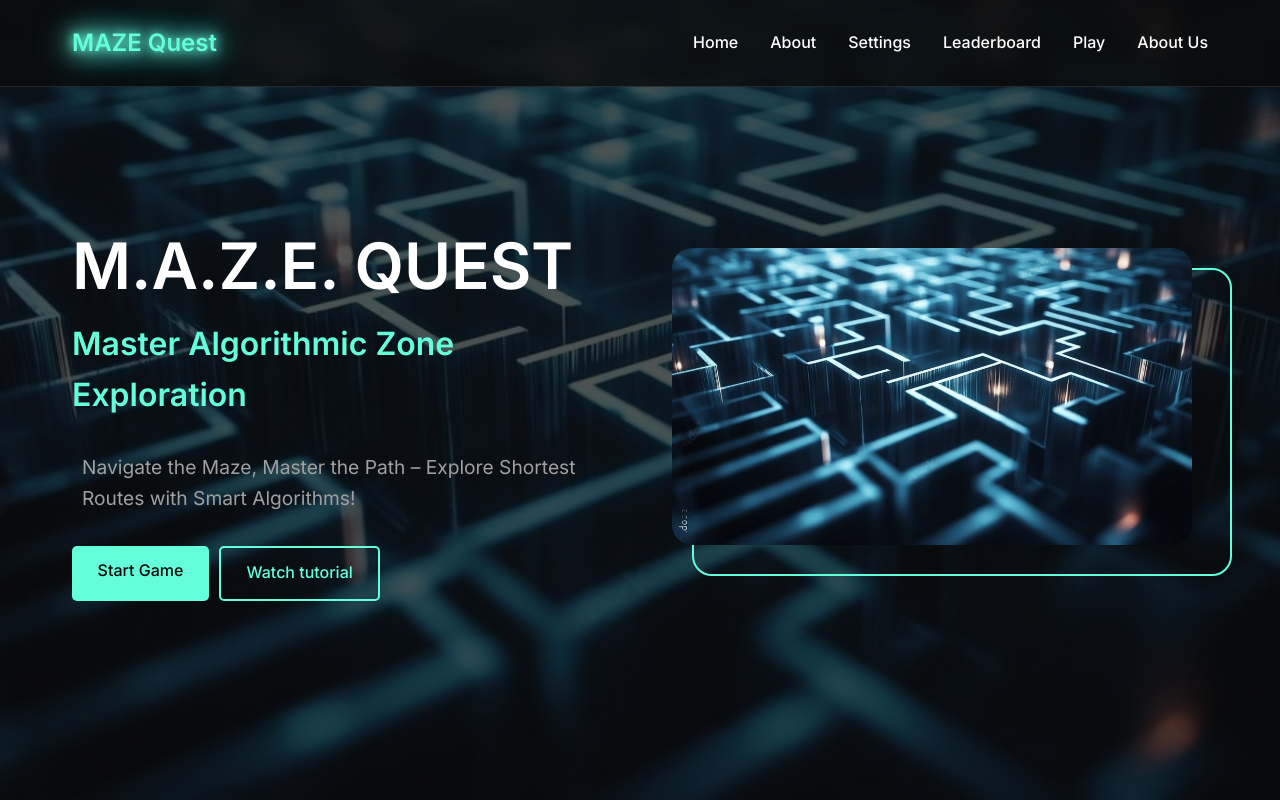
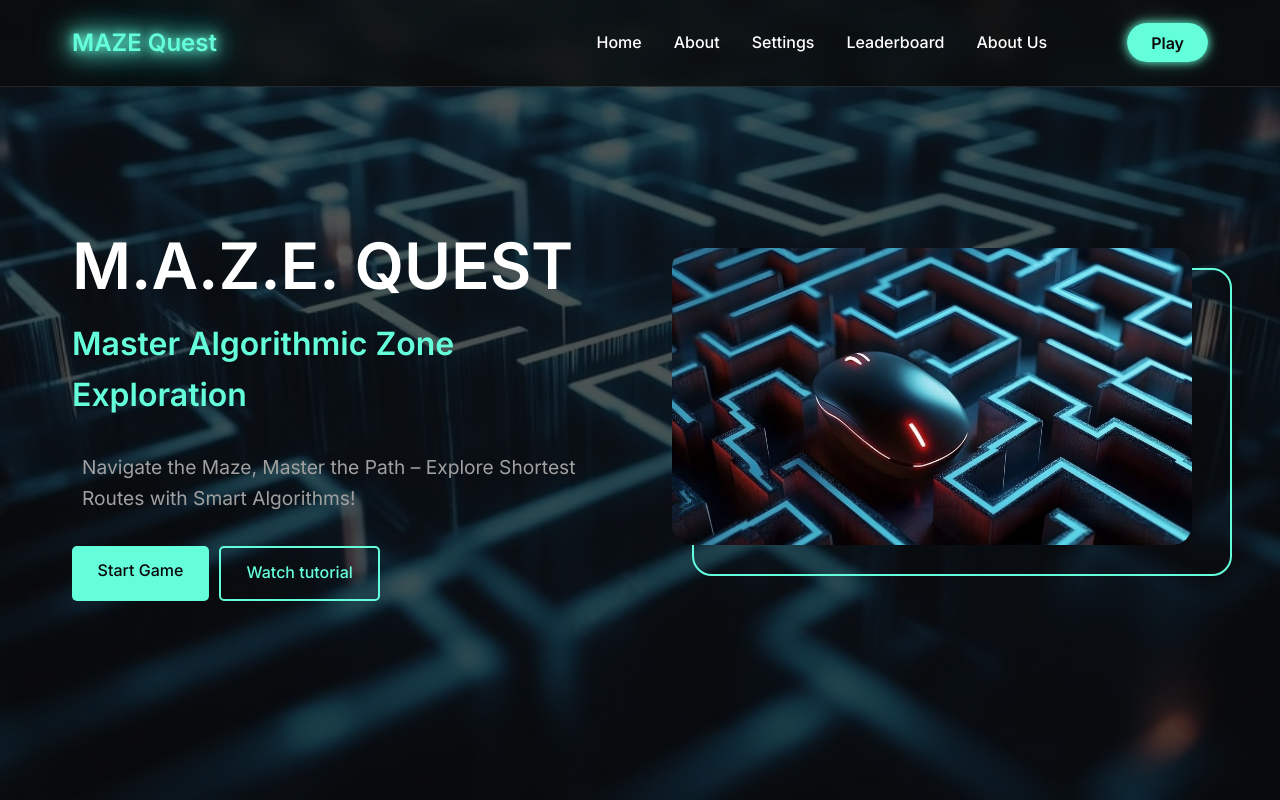
Before and after one commit to stephanie517/M.A.Z.E.-Quest-Master-Algorithmic-Zone-Exploration, a plain HTML site: page index.html in a window 1280 px wide. Shown: the top 800 px of the page. Drawn offline with Linux system fonts and the light colour scheme.

Commit message:
Updated style.css

```diff
--- a/index.html
+++ b/index.html
@@ -19,8 +19,8 @@
           <li><a href="#about">About</a></li>
           <li><a href="#settings">Settings</a></li>
           <li><a href="#leaderboard">Leaderboard</a></li>
-          <li><a href="#play">Play</a></li>
           <li><a href="#aboutus">About Us</a></li>
+          <li><a href="#play" class="play-button">Play</a></li>
         </ul>
       <div class="menu">
           <i class="fa-solid fa-bars "></i>
@@ -42,7 +42,7 @@
             </div>
           </div>
           <div class="hero-image">
-            <img src="src/bg.jpeg" alt="profile" />
+            <img src="src/front.jpeg" alt="maze" />
           </div>
         </div>
       </section>
--- a/style.css
+++ b/style.css
@@ -133,6 +133,27 @@ nav a {
 }
 nav a:hover {
   color: var(--accent);
+}
+nav ul li:last-child {
+  margin-left: 1rem;
+}
+.play-button {
+  padding: 0.6em 1.5em;
+  border-radius: 25px;
+  background: var(--accent);
+  color: var(--bg-primary);
+  font-weight: 600;
+  text-shadow: 0 0 5px var(--accent), 0 0 10px var(--accent);
+  transition: var(--transition);
+  box-shadow: 0 0 10px var(--accent), 0 0 20px rgba(100, 255, 218, 0.3);
+  margin-left: 2rem;
+}
+.play-button:hover {
+  color: #000000;
+  transform: translateY(-2px);
+  box-shadow: 0 0 20px rgba(100, 255, 218, 0.5),
+    0 0 30px rgba(100, 255, 218, 0.4),
+    0 0 40px rgba(100, 255, 218, 0.3);
 }
 
 /* hero section or banner section */
@@ -1181,6 +1202,7 @@ footer {
   .hero-image {
     max-width: 300px;
     width: 100%;
+    filter: brightness(60%);
   }
   .hero h1 {
     font-size: 2.5rem;
```
Also changed, not shown: src/front.jpeg (added).
